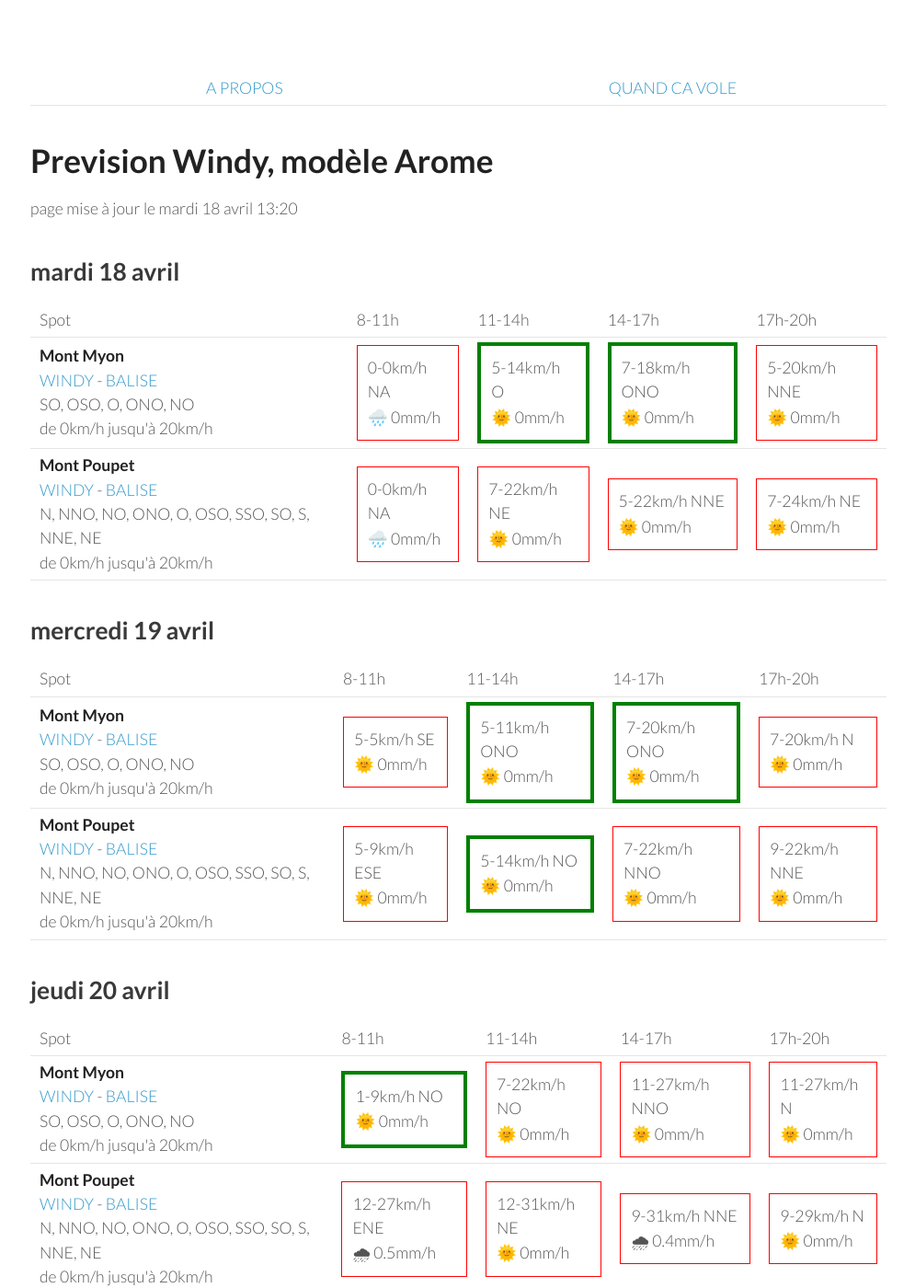
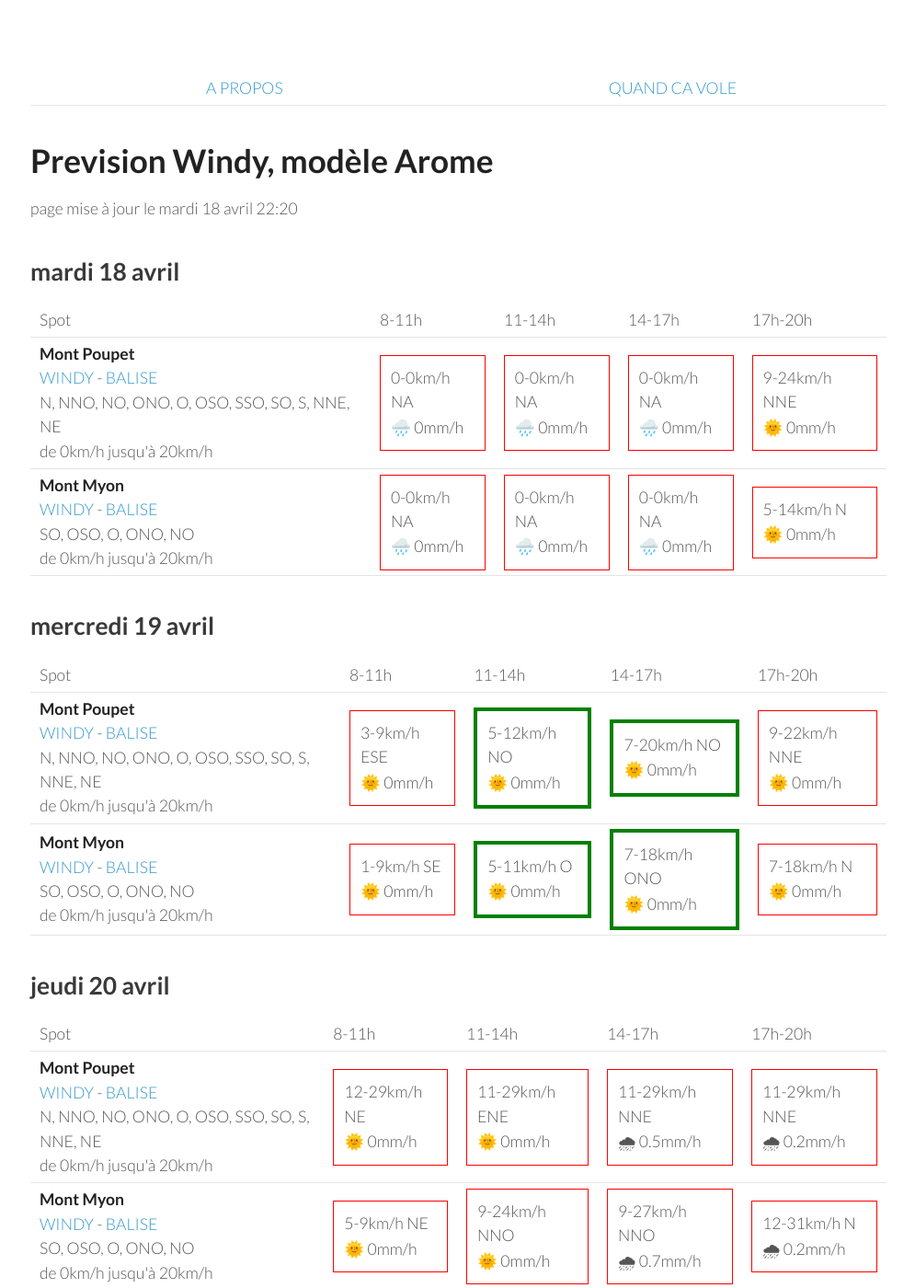
Before and after one commit to parapente-dans-le-nord/parapente-dans-le-nord.github.io, a Jekyll site: the page built from jura.markdown, in a window 1280 px wide and 1400 px high. Shown: the whole window at 92% size, without its empty margins (25-1020 px from the left). Built offline with Jekyll 4.4.1, drawn with Linux system fonts in a browser that asks for light colours; some of the changed text lies outside the part shown.

Commit message:
update index.markdown

```diff
--- a/jura.markdown
+++ b/jura.markdown
@@ -7,7 +7,7 @@ title:  "Tous les spots"
 {: .links}
 
 # Prevision Windy, modèle Arome
-page mise à jour le mardi 18 avril 13:20
+page mise à jour le mardi 18 avril 22:20
 
 ## mardi 18 avril
 
@@ -22,21 +22,21 @@ page mise à jour le mardi 18 avril 13:20
       <td>17h-20h</td>
     </tr>
 <tr>
+        <td><strong>Mont Poupet</strong><br><a href="https://windy.com/46.970/5.876?46.541,5.876,8">WINDY</a> - <span class=""><a href="http://www.balisemeteo.com/balise.php?idBalise=92">BALISE</a> </span><br> <span class="vent-favorable">N, NNO, NO, ONO, O, OSO, SSO, SO, S, NNE, NE</span><br><span class="force-vent">de 0km/h jusqu'à 20km/h</span> </td>
+
+            <td><div class="not-flyable"><p>0-0km/h NA</p><p>🌧️ 0mm/h</p></div></td>
+            <td><div class="not-flyable"><p>0-0km/h NA</p><p>🌧️ 0mm/h</p></div></td>
+            <td><div class="not-flyable"><p>0-0km/h NA</p><p>🌧️ 0mm/h</p></div></td>
+            <td><div class="not-flyable"><p>9-24km/h NNE</p><p>🌞 0mm/h</p></div></td>
+
+    </tr>
+<tr>
         <td><strong>Mont Myon</strong><br><a href="https://windy.com/46.331/5.397?45.898,5.394,8,m:eWoagj8">WINDY</a> - <span class=""><a href="http://www.balisemeteo.com/balise.php?idBalise=70">BALISE</a> </span><br> <span class="vent-favorable">SO, OSO, O, ONO, NO</span><br><span class="force-vent">de 0km/h jusqu'à 20km/h</span> </td>
 
             <td><div class="not-flyable"><p>0-0km/h NA</p><p>🌧️ 0mm/h</p></div></td>
-            <td><div class="flyable"><p>5-14km/h O</p><p>🌞 0mm/h</p></div></td>
-            <td><div class="flyable"><p>7-18km/h ONO</p><p>🌞 0mm/h</p></div></td>
-            <td><div class="not-flyable"><p>5-20km/h NNE</p><p>🌞 0mm/h</p></div></td>
-
-    </tr>
-<tr>
-        <td><strong>Mont Poupet</strong><br><a href="https://windy.com/46.970/5.876?46.541,5.876,8">WINDY</a> - <span class=""><a href="http://www.balisemeteo.com/balise.php?idBalise=92">BALISE</a> </span><br> <span class="vent-favorable">N, NNO, NO, ONO, O, OSO, SSO, SO, S, NNE, NE</span><br><span class="force-vent">de 0km/h jusqu'à 20km/h</span> </td>
-
             <td><div class="not-flyable"><p>0-0km/h NA</p><p>🌧️ 0mm/h</p></div></td>
-            <td><div class="not-flyable"><p>7-22km/h NE</p><p>🌞 0mm/h</p></div></td>
-            <td><div class="not-flyable"><p>5-22km/h NNE</p><p>🌞 0mm/h</p></div></td>
-            <td><div class="not-flyable"><p>7-24km/h NE</p><p>🌞 0mm/h</p></div></td>
+            <td><div class="not-flyable"><p>0-0km/h NA</p><p>🌧️ 0mm/h</p></div></td>
+            <td><div class="not-flyable"><p>5-14km/h N</p><p>🌞 0mm/h</p></div></td>
 
     </tr>
 
@@ -56,22 +56,22 @@ page mise à jour le mardi 18 avril 13:20
       <td>17h-20h</td>
     </tr>
 <tr>
-        <td><strong>Mont Myon</strong><br><a href="https://windy.com/46.331/5.397?45.898,5.394,8,m:eWoagj8">WINDY</a> - <span class=""><a href="http://www.balisemeteo.com/balise.php?idBalise=70">BALISE</a> </span><br> <span class="vent-favorable">SO, OSO, O, ONO, NO</span><br><span class="force-vent">de 0km/h jusqu'à 20km/h</span> </td>
+        <td><strong>Mont Poupet</strong><br><a href="https://windy.com/46.970/5.876?46.541,5.876,8">WINDY</a> - <span class=""><a href="http://www.balisemeteo.com/balise.php?idBalise=92">BALISE</a> </span><br> <span class="vent-favorable">N, NNO, NO, ONO, O, OSO, SSO, SO, S, NNE, NE</span><br><span class="force-vent">de 0km/h jusqu'à 20km/h</span> </td>
 
-            <td><div class="not-flyable"><p>5-5km/h SE</p><p>🌞 0mm/h</p></div></td>
-            <td><div class="flyable"><p>5-11km/h ONO</p><p>🌞 0mm/h</p></div></td>
-            <td><div class="flyable"><p>7-20km/h ONO</p><p>🌞 0mm/h</p></div></td>
-            <td><div class="not-flyable"><p>7-20km/h N</p><p>🌞 0mm/h</p></div></td>
+            <td><div class="not-flyable"><p>3-9km/h ESE</p><p>🌞 0mm/h</p></div></td>
+            <td><div class="flyable"><p>5-12km/h NO</p><p>🌞 0mm/h</p></div></td>
+            <td><div class="flyable"><p>7-20km/h NO</p><p>🌞 0mm/h</p></div></td>
+            <td><div class="not-flyable"><p>9-22km/h NNE</p><p>🌞 0mm/h</p></div></td>
 
 
     </tr>
 <tr>
-        <td><strong>Mont Poupet</strong><br><a href="https://windy.com/46.970/5.876?46.541,5.876,8">WINDY</a> - <span class=""><a href="http://www.balisemeteo.com/balise.php?idBalise=92">BALISE</a> </span><br> <span class="vent-favorable">N, NNO, NO, ONO, O, OSO, SSO, SO, S, NNE, NE</span><br><span class="force-vent">de 0km/h jusqu'à 20km/h</span> </td>
+        <td><strong>Mont Myon</strong><br><a href="https://windy.com/46.331/5.397?45.898,5.394,8,m:eWoagj8">WINDY</a> - <span class=""><a href="http://www.balisemeteo.com/balise.php?idBalise=70">BALISE</a> </span><br> <span class="vent-favorable">SO, OSO, O, ONO, NO</span><br><span class="force-vent">de 0km/h jusqu'à 20km/h</span> </td>
 
-            <td><div class="not-flyable"><p>5-9km/h ESE</p><p>🌞 0mm/h</p></div></td>
-            <td><div class="flyable"><p>5-14km/h NO</p><p>🌞 0mm/h</p></div></td>
-            <td><div class="not-flyable"><p>7-22km/h NNO</p><p>🌞 0mm/h</p></div></td>
-            <td><div class="not-flyable"><p>9-22km/h NNE</p><p>🌞 0mm/h</p></div></td>
+            <td><div class="not-flyable"><p>1-9km/h SE</p><p>🌞 0mm/h</p></div></td>
+            <td><div class="flyable"><p>5-11km/h O</p><p>🌞 0mm/h</p></div></td>
+            <td><div class="flyable"><p>7-18km/h ONO</p><p>🌞 0mm/h</p></div></td>
+            <td><div class="not-flyable"><p>7-18km/h N</p><p>🌞 0mm/h</p></div></td>
 
 
     </tr>
@@ -92,22 +92,22 @@ page mise à jour le mardi 18 avril 13:20
       <td>17h-20h</td>
     </tr>
 <tr>
-        <td><strong>Mont Myon</strong><br><a href="https://windy.com/46.331/5.397?45.898,5.394,8,m:eWoagj8">WINDY</a> - <span class=""><a href="http://www.balisemeteo.com/balise.php?idBalise=70">BALISE</a> </span><br> <span class="vent-favorable">SO, OSO, O, ONO, NO</span><br><span class="force-vent">de 0km/h jusqu'à 20km/h</span> </td>
+        <td><strong>Mont Poupet</strong><br><a href="https://windy.com/46.970/5.876?46.541,5.876,8">WINDY</a> - <span class=""><a href="http://www.balisemeteo.com/balise.php?idBalise=92">BALISE</a> </span><br> <span class="vent-favorable">N, NNO, NO, ONO, O, OSO, SSO, SO, S, NNE, NE</span><br><span class="force-vent">de 0km/h jusqu'à 20km/h</span> </td>
 
-            <td><div class="flyable"><p>1-9km/h NO</p><p>🌞 0mm/h</p></div></td>
-            <td><div class="not-flyable"><p>7-22km/h NO</p><p>🌞 0mm/h</p></div></td>
-            <td><div class="not-flyable"><p>11-27km/h NNO</p><p>🌞 0mm/h</p></div></td>
-            <td><div class="not-flyable"><p>11-27km/h N</p><p>🌞 0mm/h</p></div></td>
+            <td><div class="not-flyable"><p>12-29km/h NE</p><p>🌞 0mm/h</p></div></td>
+            <td><div class="not-flyable"><p>11-29km/h ENE</p><p>🌞 0mm/h</p></div></td>
+            <td><div class="not-flyable"><p>11-29km/h NNE</p><p>🌧 0.5mm/h</p></div></td>
+            <td><div class="not-flyable"><p>11-29km/h NNE</p><p>🌧 0.2mm/h</p></div></td>
 
 
     </tr>
 <tr>
-        <td><strong>Mont Poupet</strong><br><a href="https://windy.com/46.970/5.876?46.541,5.876,8">WINDY</a> - <span class=""><a href="http://www.balisemeteo.com/balise.php?idBalise=92">BALISE</a> </span><br> <span class="vent-favorable">N, NNO, NO, ONO, O, OSO, SSO, SO, S, NNE, NE</span><br><span class="force-vent">de 0km/h jusqu'à 20km/h</span> </td>
+        <td><strong>Mont Myon</strong><br><a href="https://windy.com/46.331/5.397?45.898,5.394,8,m:eWoagj8">WINDY</a> - <span class=""><a href="http://www.balisemeteo.com/balise.php?idBalise=70">BALISE</a> </span><br> <span class="vent-favorable">SO, OSO, O, ONO, NO</span><br><span class="force-vent">de 0km/h jusqu'à 20km/h</span> </td>
 
-            <td><div class="not-flyable"><p>12-27km/h ENE</p><p>🌧 0.5mm/h</p></div></td>
-            <td><div class="not-flyable"><p>12-31km/h NE</p><p>🌞 0mm/h</p></div></td>
-            <td><div class="not-flyable"><p>9-31km/h NNE</p><p>🌧 0.4mm/h</p></div></td>
-            <td><div class="not-flyable"><p>9-29km/h N</p><p>🌞 0mm/h</p></div></td>
+            <td><div class="not-flyable"><p>5-9km/h NE</p><p>🌞 0mm/h</p></div></td>
+            <td><div class="not-flyable"><p>9-24km/h NNO</p><p>🌞 0mm/h</p></div></td>
+            <td><div class="not-flyable"><p>9-27km/h NNO</p><p>🌧 0.7mm/h</p></div></td>
+            <td><div class="not-flyable"><p>12-31km/h N</p><p>🌧 0.2mm/h</p></div></td>
 
 
     </tr>
@@ -130,10 +130,10 @@ page mise à jour le mardi 18 avril 13:20
 <tr>
         <td><strong>Mont Myon</strong><br><a href="https://windy.com/46.331/5.397?45.898,5.394,8,m:eWoagj8">WINDY</a> - <span class=""><a href="http://www.balisemeteo.com/balise.php?idBalise=70">BALISE</a> </span><br> <span class="vent-favorable">SO, OSO, O, ONO, NO</span><br><span class="force-vent">de 0km/h jusqu'à 20km/h</span> </td>
 
-            <td><div class="not-flyable"><p>5-14km/h SE</p><p>🌞 0mm/h</p></div></td>
-            <td><div class="flyable"><p>7-18km/h SO</p><p>🌞 0mm/h</p></div></td>
-            <td><div class="not-flyable"><p>14-35km/h SSO</p><p>🌧 0.5mm/h</p></div></td>
-            <td><div class="not-flyable"><p>16-42km/h SSO</p><p>🌧 0.8mm/h</p></div></td>
+            <td><div class="not-flyable"><p>7-16km/h ESE</p><p>🌞 0mm/h</p></div></td>
+            <td><div class="flyable"><p>5-20km/h SO</p><p>🌞 0mm/h</p></div></td>
+            <td><div class="not-flyable"><p>14-37km/h SSO</p><p>🌧 0.4mm/h</p></div></td>
+            <td><div class="not-flyable"><p>16-46km/h SSO</p><p>🌧 0.2mm/h</p></div></td>
 
 
     </tr>
@@ -141,9 +141,9 @@ page mise à jour le mardi 18 avril 13:20
         <td><strong>Mont Poupet</strong><br><a href="https://windy.com/46.970/5.876?46.541,5.876,8">WINDY</a> - <span class=""><a href="http://www.balisemeteo.com/balise.php?idBalise=92">BALISE</a> </span><br> <span class="vent-favorable">N, NNO, NO, ONO, O, OSO, SSO, SO, S, NNE, NE</span><br><span class="force-vent">de 0km/h jusqu'à 20km/h</span> </td>
 
             <td><div class="not-flyable"><p>9-20km/h SE</p><p>🌞 0mm/h</p></div></td>
-            <td><div class="flyable"><p>5-18km/h OSO</p><p>🌞 0mm/h</p></div></td>
-            <td><div class="not-flyable"><p>9-27km/h SO</p><p>🌧 0.4mm/h</p></div></td>
-            <td><div class="not-flyable"><p>7-25km/h SO</p><p>🌧 0.2mm/h</p></div></td>
+            <td><div class="flyable"><p>3-20km/h O</p><p>🌞 0mm/h</p></div></td>
+            <td><div class="not-flyable"><p>1-24km/h ONO</p><p>🌧 0.3mm/h</p></div></td>
+            <td><div class="not-flyable"><p>9-25km/h SO</p><p>🌧 0.2mm/h</p></div></td>
 
 
     </tr>
@@ -164,22 +164,22 @@ page mise à jour le mardi 18 avril 13:20
       <td>17h-20h</td>
     </tr>
 <tr>
-        <td><strong>Mont Poupet</strong><br><a href="https://windy.com/46.970/5.876?46.541,5.876,8">WINDY</a> - <span class=""><a href="http://www.balisemeteo.com/balise.php?idBalise=92">BALISE</a> </span><br> <span class="vent-favorable">N, NNO, NO, ONO, O, OSO, SSO, SO, S, NNE, NE</span><br><span class="force-vent">de 0km/h jusqu'à 20km/h</span> </td>
+        <td><strong>Mont Myon</strong><br><a href="https://windy.com/46.331/5.397?45.898,5.394,8,m:eWoagj8">WINDY</a> - <span class=""><a href="http://www.balisemeteo.com/balise.php?idBalise=70">BALISE</a> </span><br> <span class="vent-favorable">SO, OSO, O, ONO, NO</span><br><span class="force-vent">de 0km/h jusqu'à 20km/h</span> </td>
 
-            <td><div class="not-flyable"><p>9-22km/h SE</p><p>🌞 0mm/h</p></div></td>
-            <td><div class="flyable"><p>5-20km/h SO</p><p>🌞 0mm/h</p></div></td>
-            <td><div class="not-flyable"><p>20-44km/h SSO</p><p>🌞 0mm/h</p></div></td>
-            <td><div class="not-flyable"><p>14-50km/h SO</p><p>🌞 0mm/h</p></div></td>
+            <td><div class="not-flyable"><p>12-31km/h S</p><p>🌞 0mm/h</p></div></td>
+            <td><div class="not-flyable"><p>20-46km/h SSO</p><p>🌞 0mm/h</p></div></td>
+            <td><div class="not-flyable"><p>20-59km/h SSO</p><p>🌞 0mm/h</p></div></td>
+            <td><div class="not-flyable"><p>20-46km/h SSO</p><p>🌞 0mm/h</p></div></td>
 
 
     </tr>
 <tr>
-        <td><strong>Mont Myon</strong><br><a href="https://windy.com/46.331/5.397?45.898,5.394,8,m:eWoagj8">WINDY</a> - <span class=""><a href="http://www.balisemeteo.com/balise.php?idBalise=70">BALISE</a> </span><br> <span class="vent-favorable">SO, OSO, O, ONO, NO</span><br><span class="force-vent">de 0km/h jusqu'à 20km/h</span> </td>
+        <td><strong>Mont Poupet</strong><br><a href="https://windy.com/46.970/5.876?46.541,5.876,8">WINDY</a> - <span class=""><a href="http://www.balisemeteo.com/balise.php?idBalise=92">BALISE</a> </span><br> <span class="vent-favorable">N, NNO, NO, ONO, O, OSO, SSO, SO, S, NNE, NE</span><br><span class="force-vent">de 0km/h jusqu'à 20km/h</span> </td>
 
-            <td><div class="not-flyable"><p>11-33km/h SSE</p><p>🌞 0mm/h</p></div></td>
-            <td><div class="not-flyable"><p>18-44km/h S</p><p>🌞 0mm/h</p></div></td>
-            <td><div class="not-flyable"><p>24-55km/h SSO</p><p>🌞 0mm/h</p></div></td>
-            <td><div class="not-flyable"><p>20-53km/h SSO</p><p>🌞 0mm/h</p></div></td>
+            <td><div class="not-flyable"><p>9-24km/h SE</p><p>🌞 0mm/h</p></div></td>
+            <td><div class="not-flyable"><p>7-22km/h OSO</p><p>🌞 0mm/h</p></div></td>
+            <td><div class="not-flyable"><p>27-59km/h SO</p><p>🌞 0mm/h</p></div></td>
+            <td><div class="not-flyable"><p>16-57km/h SO</p><p>🌞 0mm/h</p></div></td>
 
 
     </tr>
@@ -202,20 +202,20 @@ page mise à jour le mardi 18 avril 13:20
 <tr>
         <td><strong>Mont Myon</strong><br><a href="https://windy.com/46.331/5.397?45.898,5.394,8,m:eWoagj8">WINDY</a> - <span class=""><a href="http://www.balisemeteo.com/balise.php?idBalise=70">BALISE</a> </span><br> <span class="vent-favorable">SO, OSO, O, ONO, NO</span><br><span class="force-vent">de 0km/h jusqu'à 20km/h</span> </td>
 
-            <td><div class="flyable"><p>5-16km/h O</p><p>🌧 0.2mm/h</p></div></td>
-            <td><div class="not-flyable"><p>9-22km/h NO</p><p>🌧 0.2mm/h</p></div></td>
-            <td><div class="not-flyable"><p>5-22km/h ONO</p><p>🌧 0.3mm/h</p></div></td>
-            <td><div class="not-flyable"><p>9-22km/h NO</p><p>🌧 0.2mm/h</p></div></td>
+            <td><div class="not-flyable"><p>5-16km/h S</p><p>🌞 0mm/h</p></div></td>
+            <td><div class="not-flyable"><p>11-27km/h SO</p><p>🌞 0mm/h</p></div></td>
+            <td><div class="not-flyable"><p>11-29km/h O</p><p>🌧 0.5mm/h</p></div></td>
+            <td><div class="not-flyable"><p>9-27km/h OSO</p><p>🌧 1.3mm/h</p></div></td>
 
 
     </tr>
 <tr>
         <td><strong>Mont Poupet</strong><br><a href="https://windy.com/46.970/5.876?46.541,5.876,8">WINDY</a> - <span class=""><a href="http://www.balisemeteo.com/balise.php?idBalise=92">BALISE</a> </span><br> <span class="vent-favorable">N, NNO, NO, ONO, O, OSO, SSO, SO, S, NNE, NE</span><br><span class="force-vent">de 0km/h jusqu'à 20km/h</span> </td>
 
-            <td><div class="not-flyable"><p>16-33km/h OSO</p><p>🌞 0mm/h</p></div></td>
-            <td><div class="not-flyable"><p>14-37km/h O</p><p>🌧 0.2mm/h</p></div></td>
-            <td><div class="not-flyable"><p>11-31km/h OSO</p><p>🌧 0.3mm/h</p></div></td>
-            <td><div class="not-flyable"><p>9-25km/h ONO</p><p>🌧 0.8mm/h</p></div></td>
+            <td><div class="not-flyable"><p>11-27km/h SSO</p><p>🌞 0mm/h</p></div></td>
+            <td><div class="not-flyable"><p>18-40km/h SO</p><p>🌞 0mm/h</p></div></td>
+            <td><div class="not-flyable"><p>18-44km/h OSO</p><p>🌧 0.7mm/h</p></div></td>
+            <td><div class="not-flyable"><p>9-42km/h SO</p><p>🌧 1.7mm/h</p></div></td>
 
 
     </tr>
```
